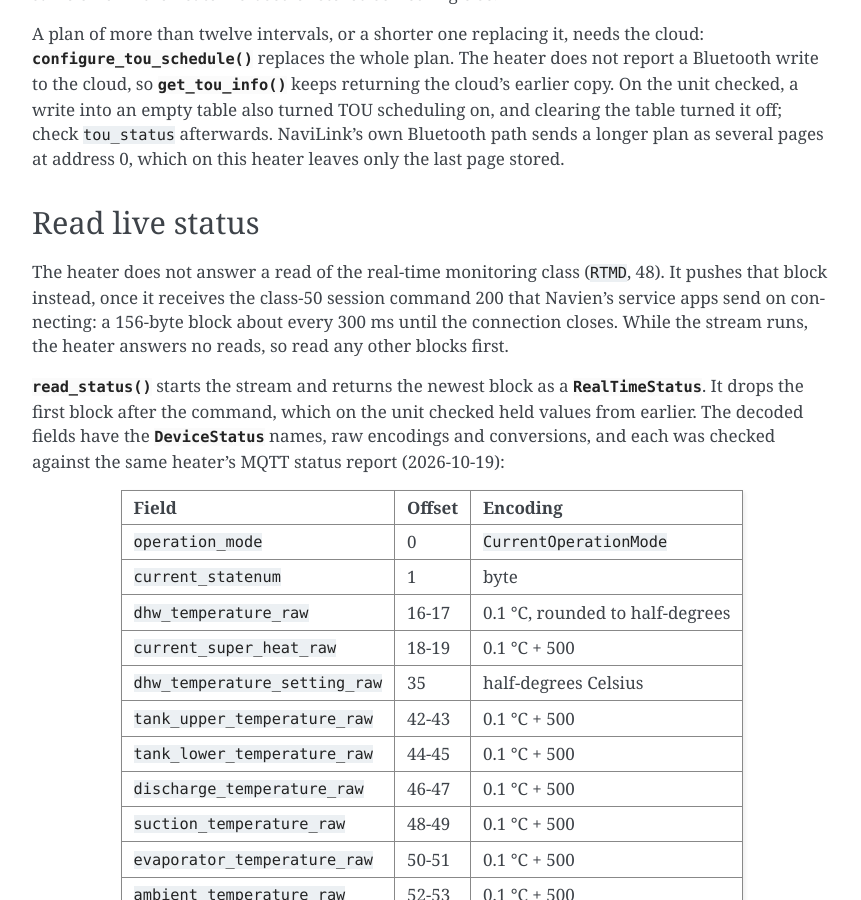
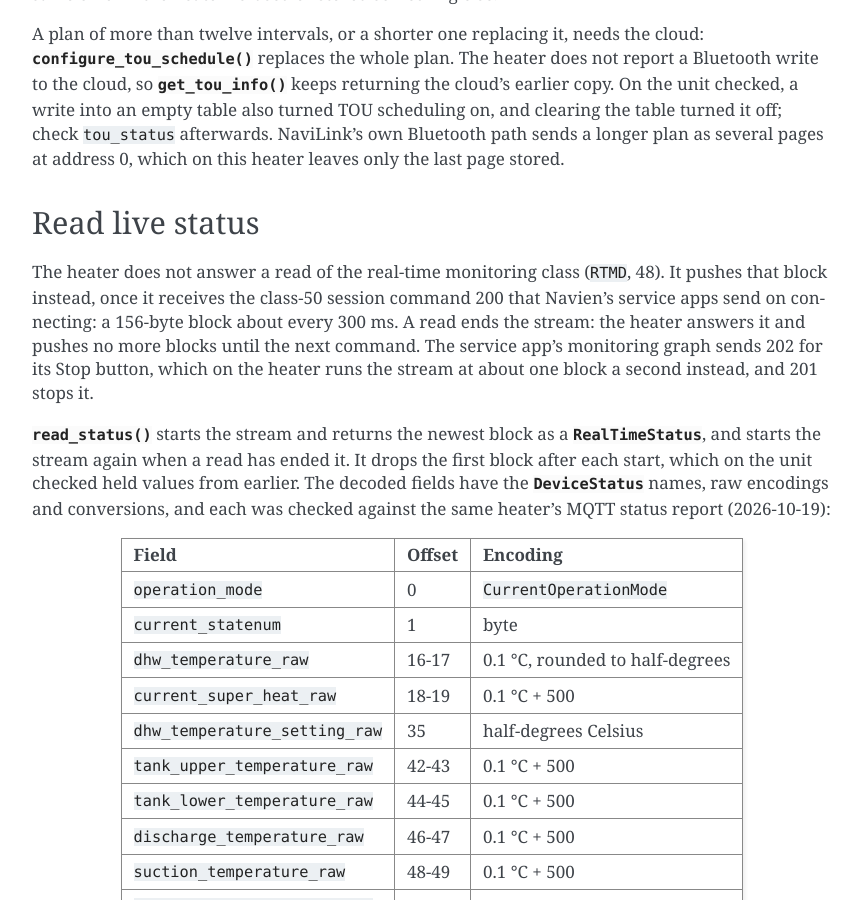
Before and after one commit to eman/nwp500-python, a Sphinx documentation site: the page built from docs/how-to/bluetooth.rst, in a window 1280 px wide and 900 px high, scrolled down 3572 px. Shown: the whole window, without its empty margins (338-1199 px from the left). Built offline with Sphinx 7.4.7, drawn with Linux system fonts in a browser that asks for light colours.

Commit message:
fix(ble): restart the status stream after a read ends it
The heater answers a read sent during the RTMD stream and then pushes no
more blocks, so a read_status() after any read waited for blocks that
never came. request() now marks the stream ended, and the next
read_status() sends 200 again. The docs said the heater answers no reads
while streaming; they now describe what it does, and the session-command
docstring records what 201, 202 and 210 did on an NWP500.

```diff
--- a/CHANGELOG.rst
+++ b/CHANGELOG.rst
@@ -49,7 +49,8 @@ Added
   against the MQTT status report, in standby and while heating (operation
   mode, state number, DHW temperature and setpoint, the six thermistors,
   superheat and EEV step), under the ``DeviceStatus`` names and
-  conversions. The heater answers no reads while the stream runs. The
+  conversions. A read ends the stream, and the next ``read_status()``
+  starts it again. The
   heater's display unit is in no Bluetooth block, so Bluetooth
   temperatures follow the unit-system preference.
 - ``nwp-cli --backend ble`` (with ``--ble-address`` or a scan) runs
--- a/docs/how-to/bluetooth.rst
+++ b/docs/how-to/bluetooth.rst
@@ -210,14 +210,16 @@ Read live status
 The heater does not answer a read of the real-time monitoring class
 (``RTMD``, 48). It pushes that block instead, once it receives the
 class-50 session command 200 that Navien's service apps send on
-connecting: a 156-byte block about every 300 ms until the connection
-closes. While the stream runs, the heater answers no reads, so read any
-other blocks first.
+connecting: a 156-byte block about every 300 ms. A read ends the stream:
+the heater answers it and pushes no more blocks until the next command.
+The service app's monitoring graph sends 202 for its Stop button, which on
+the heater runs the stream at about one block a second instead, and 201
+stops it.
 
 :meth:`~nwp500.ble.NavienBleClient.read_status` starts the stream and
-returns the newest block as a :class:`~nwp500.ble.RealTimeStatus`. It
-drops the first block after the command, which on the unit checked held
-values from earlier. The decoded fields have the
+returns the newest block as a :class:`~nwp500.ble.RealTimeStatus`, and
+starts the stream again when a read has ended it. It drops the first block
+after each start, which on the unit checked held values from earlier. The decoded fields have the
 :class:`~nwp500.models.DeviceStatus` names, raw encodings and conversions,
 and each was checked against the same heater's MQTT status report
 (2026-10-19):
```
Also changed, not shown: 4 other files.
